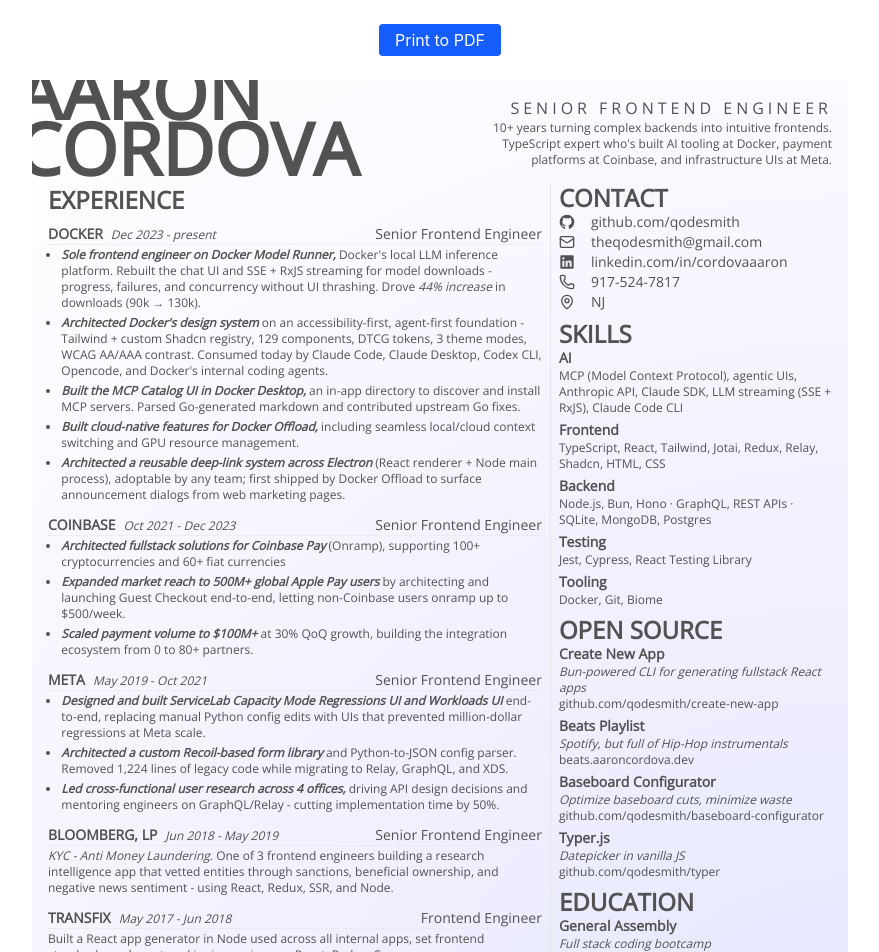
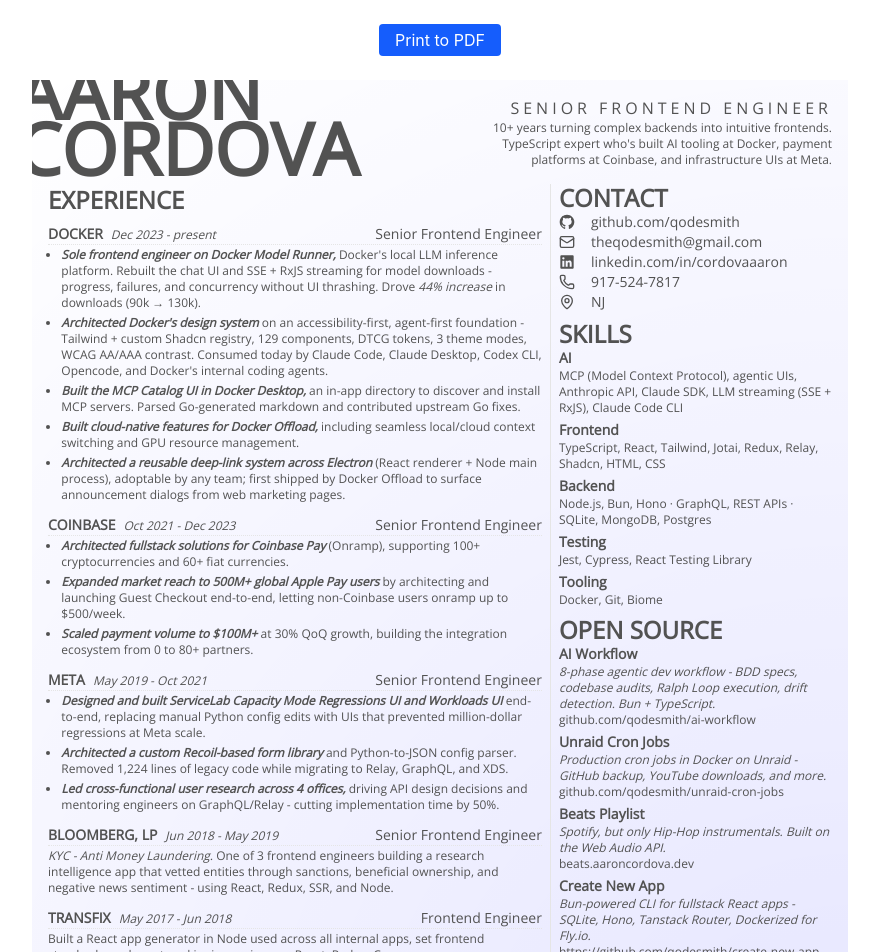
Before and after one commit to qodesmith/resume, a React (Vite) app: page / in a window 1280 px wide. Shown: the top 952 px of the page, without its empty margins (200-1079 px from the left). Built offline with nearby package versions, Linux system fonts and the light colour scheme.

Commit message:
Reworked the open source section

```diff
--- a/src/components/custom/OpenSourceSection.tsx
+++ b/src/components/custom/OpenSourceSection.tsx
@@ -5,28 +5,28 @@
   return (
     <MetadataSection title="Open Source">
       <OpenSourceItem
-        title="Create New App"
-        description="Bun-powered CLI for generating fullstack React apps"
-        url="https://github.com/qodesmith/create-new-app"
-        linkText="github.com/qodesmith/create-new-app"
+        title="AI Workflow"
+        description="8-phase agentic dev workflow - BDD specs, codebase audits, Ralph Loop execution, drift detection. Bun + TypeScript."
+        url="https://github.com/qodesmith/ai-workflow"
+        linkText="github.com/qodesmith/ai-workflow"
+      />
+      <OpenSourceItem
+        title="Unraid Cron Jobs"
+        description="Production cron jobs in Docker on Unraid - GitHub backup, YouTube downloads, and more."
+        url="https://github.com/qodesmith/unraid-cron-jobs"
+        linkText="github.com/qodesmith/unraid-cron-jobs"
       />
       <OpenSourceItem
         title="Beats Playlist"
-        description="Spotify, but full of Hip-Hop instrumentals"
+        description="Spotify, but only Hip-Hop instrumentals. Built on the Web Audio API."
         url="https://beats.aaroncordova.dev"
         linkText="beats.aaroncordova.dev"
       />
       <OpenSourceItem
-        title="Baseboard Configurator"
-        description="Optimize baseboard cuts, minimize waste"
-        url="https://github.com/qodesmith/baseboard-configurator"
-        linkText="github.com/qodesmith/baseboard-configurator"
-      />
-      <OpenSourceItem
-        title="Typer.js"
-        description="Datepicker in vanilla JS"
-        url="https://github.com/qodesmith/typer"
-        linkText="github.com/qodesmith/typer"
+        title="Create New App"
+        description="Bun-powered CLI for fullstack React apps - SQLite, Hono, Tanstack Router, Dockerized for Fly.io."
+        url="https://github.com/qodesmith/create-new-app"
+        linkText="https://github.com/qodesmith/create-new-app"
       />
     </MetadataSection>
   )
--- a/src/components/custom/WorkHistory.tsx
+++ b/src/components/custom/WorkHistory.tsx
@@ -54,7 +54,7 @@
       {
         highlight: 'Architected fullstack solutions for Coinbase Pay',
         content:
-          '(Onramp), supporting 100+ cryptocurrencies and 60+ fiat currencies',
+          '(Onramp), supporting 100+ cryptocurrencies and 60+ fiat currencies.',
       },
       {
         highlight: 'Expanded market reach to 500M+ global Apple Pay users',
```
